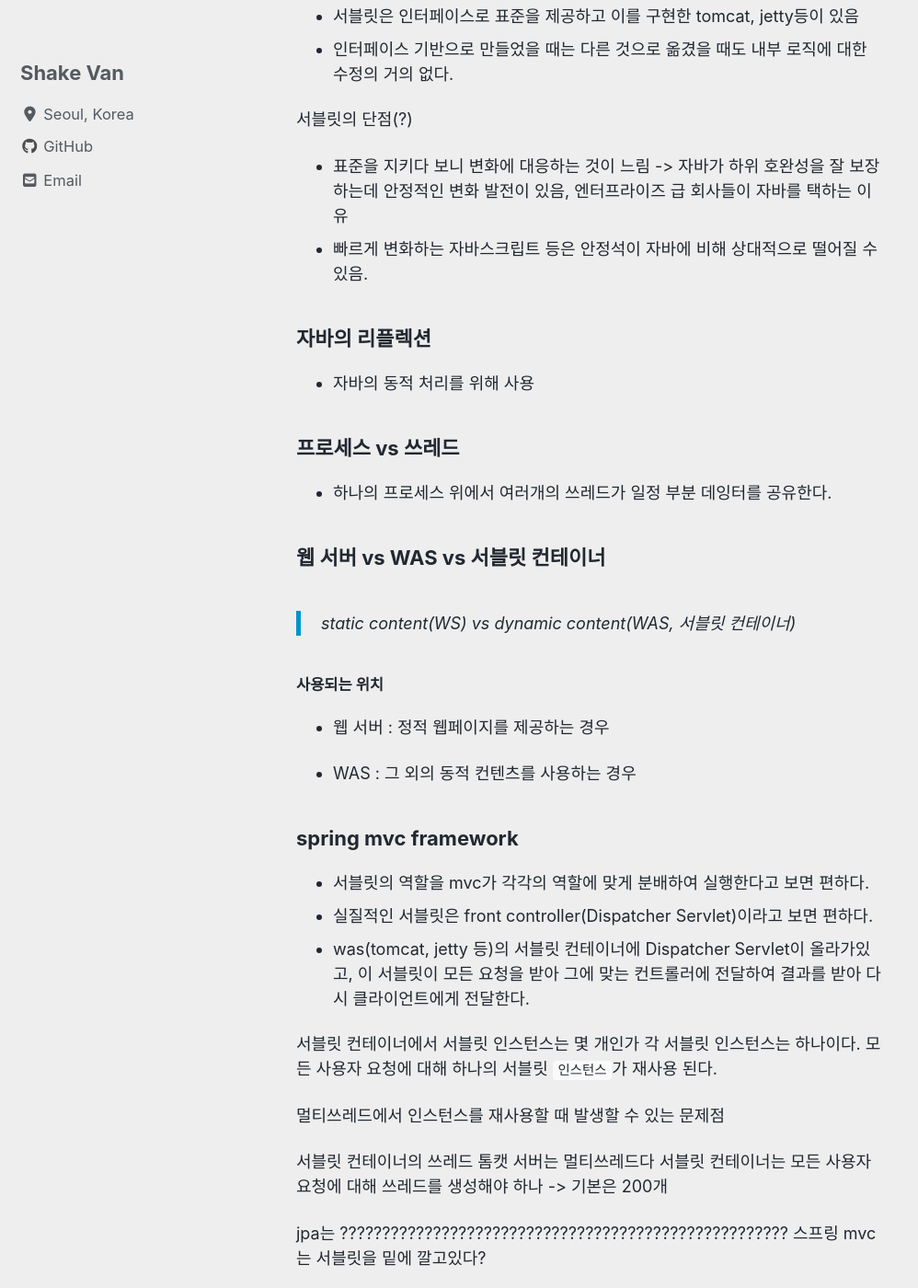
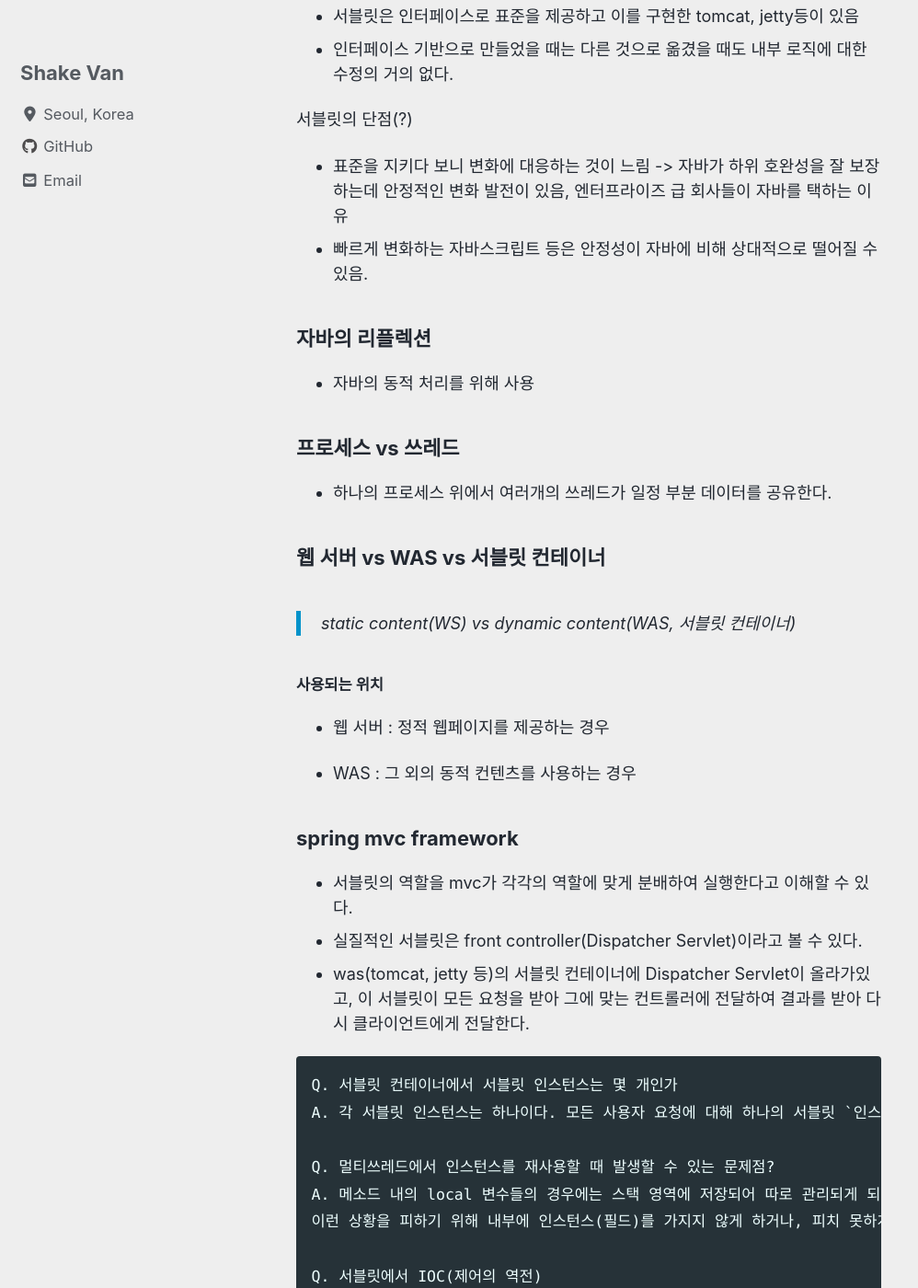
Before and after one commit to vsh123/vsh123.github.io, a Jekyll site: the page built from _posts/2019-10-01-servlet.md, in a window 1280 px wide and 1400 px high, scrolled down 447 px. Shown: the whole window at 92% size, without its empty margins (0-998 px from the left). Built offline with Jekyll 4.4.1, drawn with Linux system fonts in a browser that asks for light colours; cached includes are drawn as plain includes; nearby versions of some CDN libraries; some of the changed text lies outside the part shown.

Commit message:
docs: 서블릿 내용 추가

````diff
--- a/_posts/2019-10-01-servlet.md
+++ b/_posts/2019-10-01-servlet.md
@@ -19,7 +19,7 @@ tags : [자바, java, servlet]
 서블릿의 단점(?)
 - 표준을 지키다 보니 변화에 대응하는 것이 느림
    -> 자바가 하위 호완성을 잘 보장하는데 안정적인 변화 발전이 있음, 엔터프라이즈 급 회사들이 자바를 택하는 이유
-- 빠르게 변화하는 자바스크립트 등은 안정석이 자바에 비해 상대적으로 떨어질 수 있음.
+- 빠르게 변화하는 자바스크립트 등은 안정성이 자바에 비해 상대적으로 떨어질 수 있음.
 
 
 ### 자바의 리플렉션
@@ -28,7 +28,7 @@ tags : [자바, java, servlet]
 
 ### 프로세스 vs 쓰레드
 
-- 하나의 프로세스 위에서 여러개의 쓰레드가 일정 부분 데잉터를 공유한다.
+- 하나의 프로세스 위에서 여러개의 쓰레드가 일정 부분 데이터를 공유한다.
 
 ### 웹 서버 vs WAS vs 서블릿 컨테이너
 
@@ -43,14 +43,24 @@ tags : [자바, java, servlet]
 
 
 ### spring mvc framework
-- 서블릿의 역할을 mvc가 각각의 역할에 맞게 분배하여 실행한다고 보면 편하다.
-- 실질적인 서블릿은 front controller(Dispatcher Servlet)이라고 보면 편하다.
+- 서블릿의 역할을 mvc가 각각의 역할에 맞게 분배하여 실행한다고 이해할 수 있다.
+- 실질적인 서블릿은 front controller(Dispatcher Servlet)이라고 볼 수 있다.
 - was(tomcat, jetty 등)의 서블릿 컨테이너에 Dispatcher Servlet이 올라가있고, 이 서블릿이 모든 요청을 받아 그에 맞는 컨트롤러에 전달하여 결과를 받아 다시 클라이언트에게 전달한다.
 
 
+```
+Q. 서블릿 컨테이너에서 서블릿 인스턴스는 몇 개인가
+A. 각 서블릿 인스턴스는 하나이다. 모든 사용자 요청에 대해 하나의 서블릿 `인스턴스`가 재사용 된다.
 
-서블릿 컨테이너에서 서블릿 인스턴스는 몇 개인가
-각 서블릿 인스턴스는 하나이다. 모든 사용자 요청에 대해 하나의 서블릿 `인스턴스`가 재사용 된다.
+Q. 멀티쓰레드에서 인스턴스를 재사용할 때 발생할 수 있는 문제점?
+A. 메소드 내의 local 변수들의 경우에는 스택 영역에 저장되어 따로 관리되게 되지만, 인스턴스(필드)를 가지게 된다면 Heap 영역에 저장되어 해당 Servlet을 사용하는 모든 스레드에서 인스턴스들을 공유하게 된다.
+이런 상황을 피하기 위해 내부에 인스턴스(필드)를 가지지 않게 하거나, 피치 못하게 사용해야 하는 경우는 Collections.synchronizedList같은 함수를 사용하거나 해서 동기화 처리르 해주어야 함.
+
+Q. 서블릿에서 IOC(제어의 역전)
+A. 서블릿의 생명 주기를 프로그래머가 관리하지 않고 컨테이너가 대신 관리해 주는 것을 이야기 한다.
+
+참고 : https://xmfpes.github.io/java/servlet-end/
+```
 
 멀티쓰레드에서 인스턴스를 재사용할 때 발생할 수 있는 문제점
 
````
